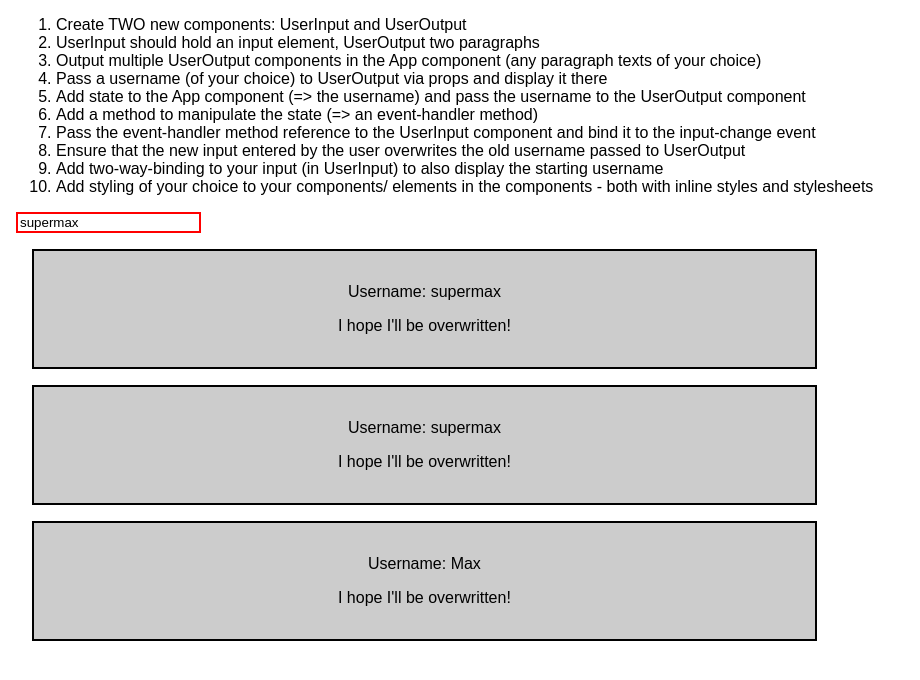
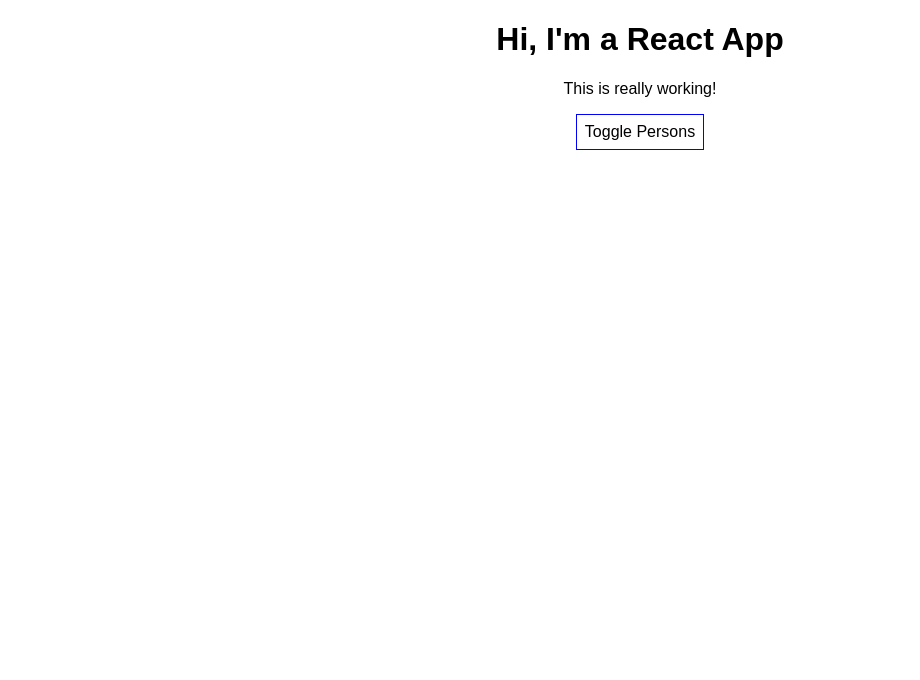
Before and after one commit to gdollard/react-complete-guide, a React (Create React App) app: page / in a window 1280 px wide. Shown: the top 680 px of the page, without its empty margins (0-920 px from the left). Built offline with nearby package versions, Linux system fonts and the light colour scheme.

Commit message:
latest for section 4

```diff
--- a/src/App.css
+++ b/src/App.css
@@ -1,3 +1,3 @@
 .App {
-  margin: 16px;
+  text-align: center;
 }
--- a/src/App.js
+++ b/src/App.js
@@ -1,39 +1,96 @@
 import React, { Component } from 'react';
 import './App.css';
-
-import UserInput from './UserInput/UserInput';
-import UserOutput from './UserOutput/UserOutput';
+import Person from './Person/Person';
 
 class App extends Component {
   state = {
-    username: 'supermax'
+    persons: [
+      { id: '1q70ew', name: 'Max', age: 28 },
+      { id: 'qqe545gbbw', name: 'Manu', age: 29 },
+      { id: 'qqeqa545w', name: 'Stephanie', age: 26 }
+    ],
+    otherState: 'some other value',
+    showPersons: false
   }
 
-  usernameChangedHandler = (event) => {
-    this.setState({username: event.target.value});
+  deletePersonHandler = (personIndex) => {
+    //make a copy of the array using the spread operator (to avoid using the same state reference)
+    const persons = [...this.state.persons];
+    // remove 1 element from the array
+    persons.splice(personIndex, 1);
+    // now update the state with the modified array
+    this.setState({persons: persons});
+  };
+
+
+  nameChangedHandler = (event, id ) => {
+
+    // find the person we want to update, use findIndex on the array to iterate thru each element and compare ID
+    const personIndex  = this.state.persons.findIndex(p => {
+      return p.id === id;
+    });
+
+    // Don't mutate the state directly so create a new instance of the person object
+    const person = {
+      // use the spread operator to extract all properties of the object and create a copy of it
+      ...this.state.persons[personIndex]
+    }
+
+    // now update the name of the person from the event object
+    person.name = event.target.value;
+
+    // now update the array, first get a copy of the array from state
+    const persons = [...this.state.persons];
+    persons[personIndex] = person;
+
+    this.setState( {
+      persons: persons
+    });
   }
 
-  render() {
+  togglePersonsHandler = () => {
+    const doesShow = this.state.showPersons;
+    this.setState( { showPersons: !doesShow } );
+  }
+
+  render () {
+    const style = {
+      backgroundColor: 'white',
+      font: 'inherit',
+      border: '1px solid blue',
+      padding: '8px',
+      cursor: 'pointer'
+    };
+
+    let persons = null;
+
+    if ( this.state.showPersons ) {
+      persons = (
+        <div>
+          {
+            // iterate thru the array of persons and return an array of <Person> elements
+            this.state.persons.map((person, index) => {
+              return <Person
+                key={person.id}
+                name={person.name}
+                age={person.age}
+                click={() => this.deletePersonHandler(index)} // pass an anonymous function call
+                changed = {(event) => this.nameChangedHandler(event, person.id)}
+                />
+            })
+          }
+        </div>
+      );
+    }
+
     return (
       <div className="App">
-        <ol>
-          <li>Create TWO new components: UserInput and UserOutput</li>
-          <li>UserInput should hold an input element, UserOutput two paragraphs</li>
-          <li>Output multiple UserOutput components in the App component (any paragraph texts of your choice)</li>
-          <li>Pass a username (of your choice) to UserOutput via props and display it there</li>
-          <li>Add state to the App component (=> the username) and pass the username to the UserOutput component</li>
-          <li>Add a method to manipulate the state (=> an event-handler method)</li>
-          <li>Pass the event-handler method reference to the UserInput component and bind it to the input-change event</li>
-          <li>Ensure that the new input entered by the user overwrites the old username passed to UserOutput</li>
-          <li>Add two-way-binding to your input (in UserInput) to also display the starting username</li>
-          <li>Add styling of your choice to your components/ elements in the components - both with inline styles and stylesheets</li>
-        </ol>
-        <UserInput
-          changed={this.usernameChangedHandler}
-          currentName={this.state.username} />
-        <UserOutput userName={this.state.username} />
-        <UserOutput userName={this.state.username} />
-        <UserOutput userName="Max" />
+        <h1>Hi, I'm a React App</h1>
+        <p>This is really working!</p>
+        <button
+          style={style}
+          onClick={this.togglePersonsHandler}>Toggle Persons</button>
+        {persons}
       </div>
     );
   }
--- /dev/null
+++ b/src/Person/Person.css
@@ -0,0 +1,8 @@
+.Person {
+    width: 60%;
+    margin: 16px auto;
+    border: 1px solid #eee;
+    box-shadow: 0 2px 3px #ccc;
+    padding: 16px;
+    text-align: center;
+}
--- a/src/Person/Person.js
+++ b/src/Person/Person.js
@@ -1,13 +1,16 @@
 import React from 'react';
 
+import './Person.css';
 
-const person = (props) => {
+// this is a function component
+const person = ( props ) => {
     return (
-        <div>
-            <p>I'm {props.name} and I am {props.age}  years old.</p>
+        <div className="Person">
+            <p onClick={props.click}>I'm {props.name} and I am {props.age} years old!</p>
             <p>{props.children}</p>
+            <input type="text" onChange={props.changed} value={props.name} />
         </div>
     )
-}
+};
 
 export default person;
```
Also changed, not shown: 1 other file (tests, documents, lock files or other folders).
